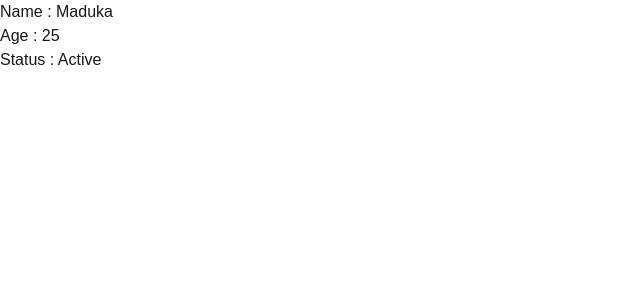
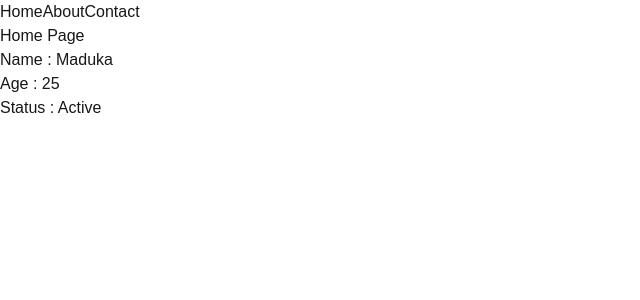
Before and after one commit to MadukaMalshan/practising_NextJs_and_ts, a Next.js app: page / in a window 1280 px wide. Shown: the top 300 px of the page, without its empty margins (0-640 px from the left). Built offline with nearby package versions, Linux system fonts and the light colour scheme.

Commit message:
Create navbar and trying routing

```diff
--- /dev/null
+++ b/src/app/about/page.tsx
@@ -0,0 +1,8 @@
+export default function AboutPage() {
+  return (
+    <div>
+      <h1 className="text-3xl font-bold">About Page</h1>
+      <p className="mt-2">This is the about page.</p>
+    </div>
+  );
+}
--- /dev/null
+++ b/src/app/contact/page.tsx
@@ -0,0 +1,8 @@
+export default function ContactPage() {
+  return (
+    <div>
+      <h1 className="text-3xl font-bold">Contact Page</h1>
+      <p className="mt-2">Contact us at example@email.com</p>
+    </div>
+  );
+}
--- a/src/app/layout.tsx
+++ b/src/app/layout.tsx
@@ -1,4 +1,5 @@
 import "./globals.css";
+import Navbar from "@/components/Navbar";
 
 export default function RootLayout({
   children,
@@ -7,7 +8,10 @@ export default function RootLayout({
 }) {
   return (
     <html lang="en">
-      <body>{children}</body>
+      <body>
+        <Navbar />
+        {children}
+      </body>
     </html>
   );
 }
--- a/src/app/page.tsx
+++ b/src/app/page.tsx
@@ -2,8 +2,9 @@ import UserCard from '@/components/UserCard'
 
 export default function Home() {
   return (
-    <main className='p-6'>
+    <div>
+      <h1>Home Page</h1>
       <UserCard name = "Maduka" age = {25} />
-    </main>
+    </div>
   )
 }
--- /dev/null
+++ b/src/components/Navbar.tsx
@@ -0,0 +1,11 @@
+import Link from "next/link";
+
+export default function Navbar() {
+  return (
+    <nav className="navbar-component">
+        <Link className="home-tab" href="/">Home</Link>
+        <Link className="about-tab" href="/about">About</Link>
+        <Link className="contact-tab" href="/contact">Contact</Link>
+    </nav>
+  )
+}
--- a/src/components/UserCard.tsx
+++ b/src/components/UserCard.tsx
@@ -7,9 +7,9 @@ export default function UserCard({
 }: UserCardProps) {
     return(
         <div className="border rounded">
-            <h2>Name : {name}</h2>
-            <p>Age : {age}</p>
-            <p>Status : {isActive ? "Active" : "Inactive"}</p>
+            <h2 className="user-name">Name : {name}</h2>
+            <p className="user-age">Age : {age}</p>
+            <p className="user-status">Status : {isActive ? "Active" : "Inactive"}</p>
         </div>
     )
 }
```
Also changed, not shown: src/pages/about.tsx (deleted), src/pages/contact.tsx (deleted).
